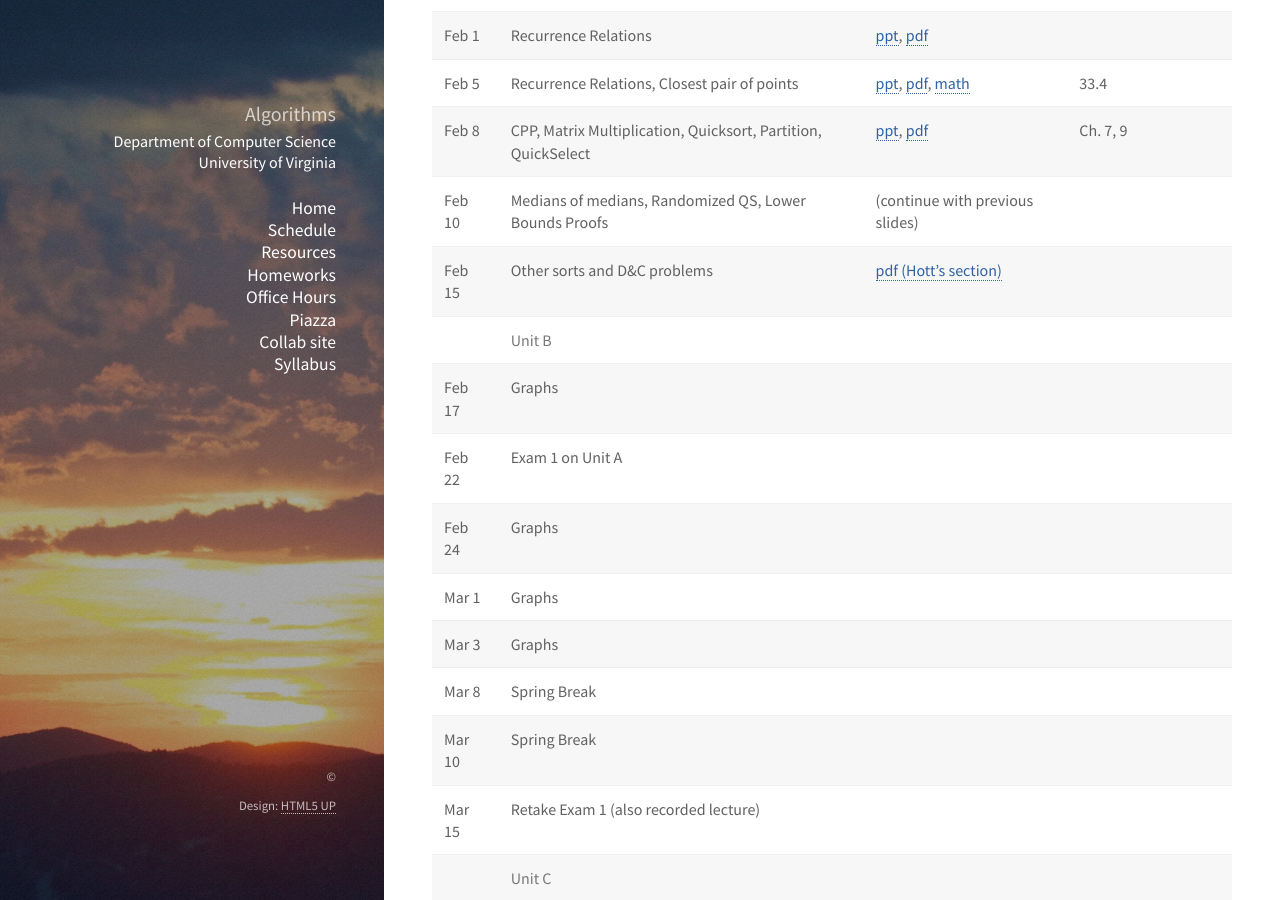
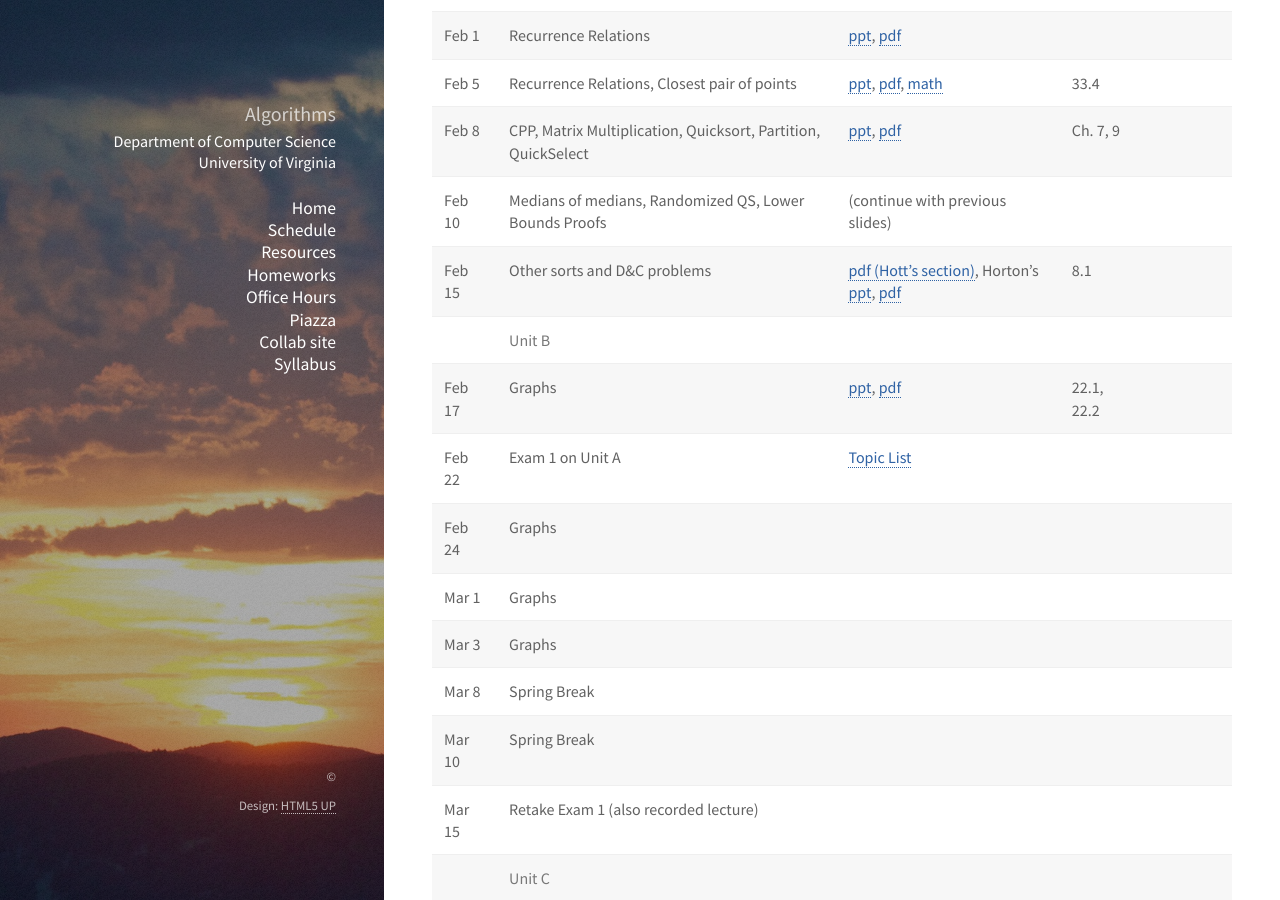
Before and after one commit to uva-cs/cs4102-s22, a Jekyll site: the page built from slides/schedule.md, in a window 1280 px wide and 900 px high, scrolled down 494 px. Built offline with Jekyll 4.4.1, drawn with Linux system fonts in a browser that asks for light colours; nearby versions of some CDN libraries; library files that are not in the unit come from our copies.

Commit message:
more slides, linked Exam A topic list to schedule

```diff
--- a/slides/schedule.md
+++ b/slides/schedule.md
@@ -17,10 +17,10 @@ This is a tentative schedule of topics addressed.  As we go through the semester
 | Feb 5   | Recurrence Relations, Closest pair of points                  | [ppt](cs4102_L5_closestpair_Strassen.pptx), [pdf](cs4102_L5_closestpair_Strassen.pdf), [math](recurrence-proofs.pdf) | 33.4     |                                   |
 | Feb 8   | CPP, Matrix Multiplication, Quicksort, Partition, QuickSelect | [ppt](cs4102_L6_qs-MM-LB-proof.pptx), [pdf](cs4102_L6_qs-MM-LB-proof.pdf)                                            | Ch. 7, 9 |                                   |
 | Feb 10  | Medians of medians, Randomized QS, Lower Bounds Proofs        | (continue with previous slides)                                                                                      |          |                                   |
-| Feb 15  | Other sorts and D&C problems                                  | [pdf (Hott's section)](cs4102_L8_Hott.pdf)                                                                                                                     |          |                                   |
+| Feb 15  | Other sorts and D&C problems                                  | [pdf (Hott's section)](cs4102_L8_Hott.pdf), Horton's [ppt](cs4102_L8_horton-feb15.pdf), [pdf](cs4102_L8_horton-feb15.pdf)| 8.1  |                                   |
 |         | **Unit B**                                                    |                                                                                                                      |          |                                   |
-| Feb 17  | Graphs                                                        |                                                                                                                      |          |                                   |
-| Feb 22  | Exam 1 on Unit A                                              |                                                                                                                      |          |                                   |
+| Feb 17  | Graphs                                                        | [ppt](cs4102_L9-graphs-BFS-DFS.pptx), [pdf](cs4102_L9-graphs-BFS-DFS.pdf)                                            | 22.1, 22.2 |                                   |
+| Feb 22  | Exam 1 on Unit A                                              | [Topic List](../unita/exam-a-topics.html)                                                                            |          |                                   |
 | Feb 24  | Graphs                                                        |                                                                                                                      |          |                                   |
 | Mar 1   | Graphs                                                        |                                                                                                                      |          |                                   |
 | Mar 3   | Graphs                                                        |                                                                                                                      |          |                                   |
```
Also changed, not shown: 4 other files.
